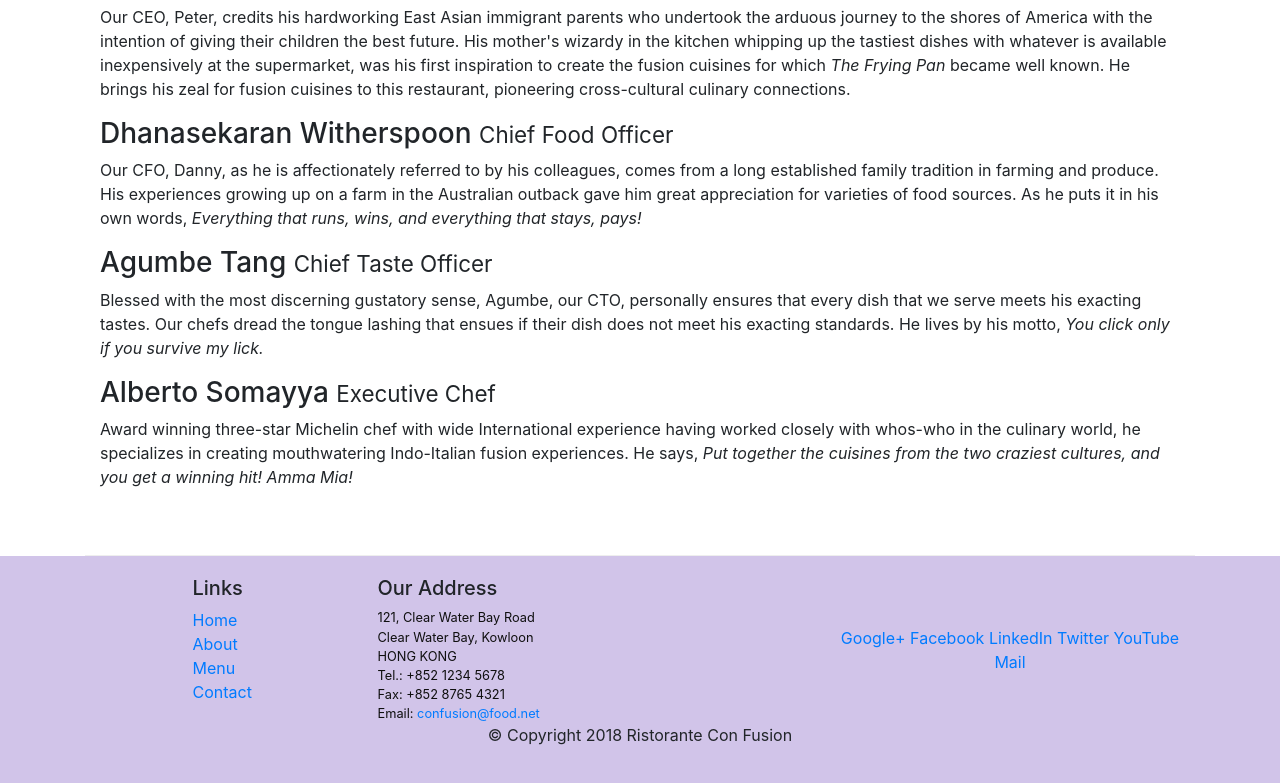
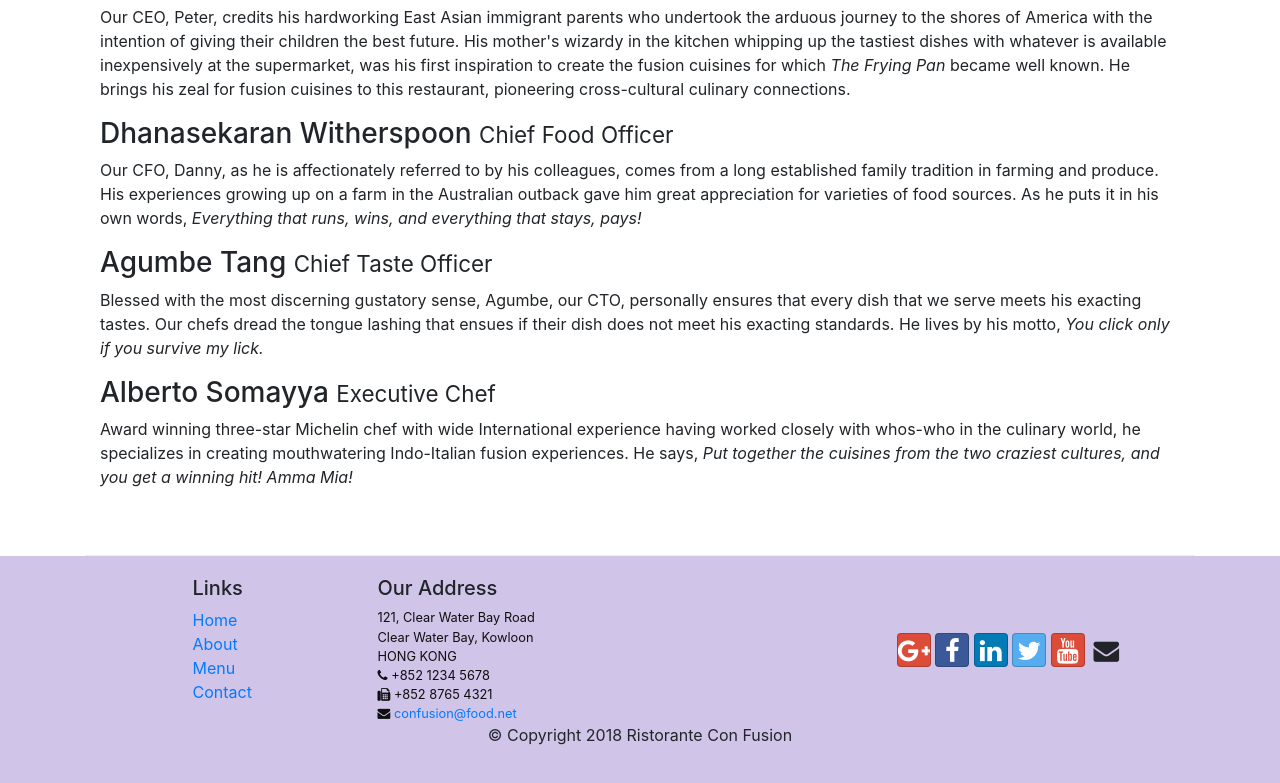
Before and after one commit to sukritkapil2/git-test, a website: page aboutus.html in a window 1280 px wide. Shown: the part 998-1781 px from the top of the page. Drawn offline with nearby package versions, Linux system fonts and the light colour scheme.

Commit message:
icon fonts

```diff
--- a/aboutus.html
+++ b/aboutus.html
@@ -11,6 +11,14 @@
     <link
       rel="stylesheet"
       href="node_modules/bootstrap/dist/css/bootstrap.min.css"
+    />
+    <link
+      rel="stylesheet"
+      href="node_modules/font-awesome/css/font-awesome.min.css"
+    />
+    <link
+      rel="stylesheet"
+      href="node_modules/bootstrap-social/bootstrap-social.css"
     />
     <link rel="stylesheet" href="css/styles.css" />
     <title>Ristorante Con Fusion: About Us</title>
@@ -34,13 +42,25 @@
         <div class="collapse navbar-collapse" id="Navbar">
           <ul class="navbar-nav mr-auto">
             <li class="nav-item">
-              <a class="nav-link" href="./index.html">Home</a>
+              <a class="nav-link" href="./index.html"
+                ><span class="fa fa-home"></span> Home</a
+              >
             </li>
             <li class="nav-item active">
-              <a class="nav-link" href="#">About</a>
+              <a class="nav-link" href="#"
+                ><span class="fa fa-info"></span> About</a
+              >
             </li>
-            <li class="nav-item"><a class="nav-link" href="#">Menu</a></li>
-            <li class="nav-item"><a class="nav-link" href="#">Contact</a></li>
+            <li class="nav-item">
+              <a class="nav-link" href="#"
+                ><span class="fa fa-list"></span> Menu</a
+              >
+            </li>
+            <li class="nav-item">
+              <a class="nav-link" href="#"
+                ><span class="fa fa-address-card"></span> Contact</a
+              >
+            </li>
           </ul>
         </div>
       </div>
@@ -161,19 +181,42 @@
               121, Clear Water Bay Road<br />
               Clear Water Bay, Kowloon<br />
               HONG KONG<br />
-              Tel.: +852 1234 5678<br />
-              Fax: +852 8765 4321<br />
-              Email: <a href="mailto:confusion@food.net">confusion@food.net</a>
+              <i class="fa fa-phone"></i> +852 1234 5678<br />
+              <i class="fa fa-fax"></i> +852 8765 4321<br />
+              <i class="fa fa-envelope"></i>
+              <a href="mailto:confusion@food.net">confusion@food.net</a>
             </address>
           </div>
           <div class="col-12 col-sm-4 align-self-center">
             <div class="text-center">
-              <a href="http://google.com/+">Google+</a>
-              <a href="http://www.facebook.com/profile.php?id=">Facebook</a>
-              <a href="http://www.linkedin.com/in/">LinkedIn</a>
-              <a href="http://twitter.com/">Twitter</a>
-              <a href="http://youtube.com/">YouTube</a>
-              <a href="mailto:">Mail</a>
+              <a
+                class="btn btn-social-icon btn-google"
+                href="http://google.com/+"
+                ><i class="fa fa-google-plus"></i
+              ></a>
+              <a
+                class="btn btn-social-icon btn-facebook"
+                href="http://www.facebook.com/profile.php?id="
+                ><i class="fa fa-facebook"></i
+              ></a>
+              <a
+                class="btn btn-social-icon btn-linkedin"
+                href="http://www.linkedin.com/in/"
+                ><i class="fa fa-linkedin"></i
+              ></a>
+              <a
+                class="btn btn-social-icon btn-twitter"
+                href="http://twitter.com/"
+                ><i class="fa fa-twitter"></i
+              ></a>
+              <a
+                class="btn btn-social-icon btn-google"
+                href="http://youtube.com/"
+                ><i class="fa fa-youtube"></i
+              ></a>
+              <a class="btn btn-social-icon" href="mailto:"
+                ><i class="fa fa-envelope"></i
+              ></a>
             </div>
           </div>
         </div>
--- a/package.json
+++ b/package.json
@@ -15,6 +15,8 @@
   },
   "dependencies": {
     "bootstrap": "^4.4.1",
+    "bootstrap-social": "^5.1.1",
+    "font-awesome": "^4.7.0",
     "jquery": "^3.5.1",
     "popper.js": "^1.16.1"
   }
```
Also changed, not shown: index.html (+56 -13 lines), 1 other file.
